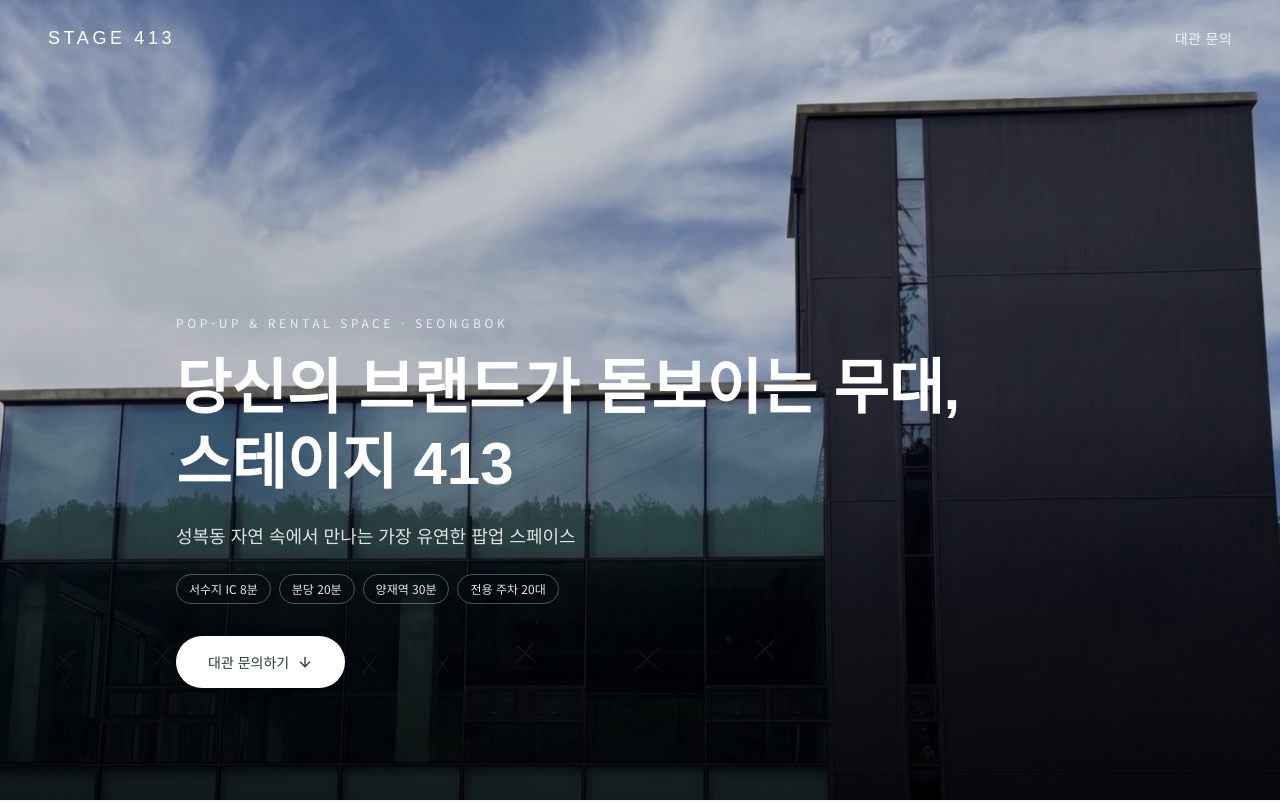
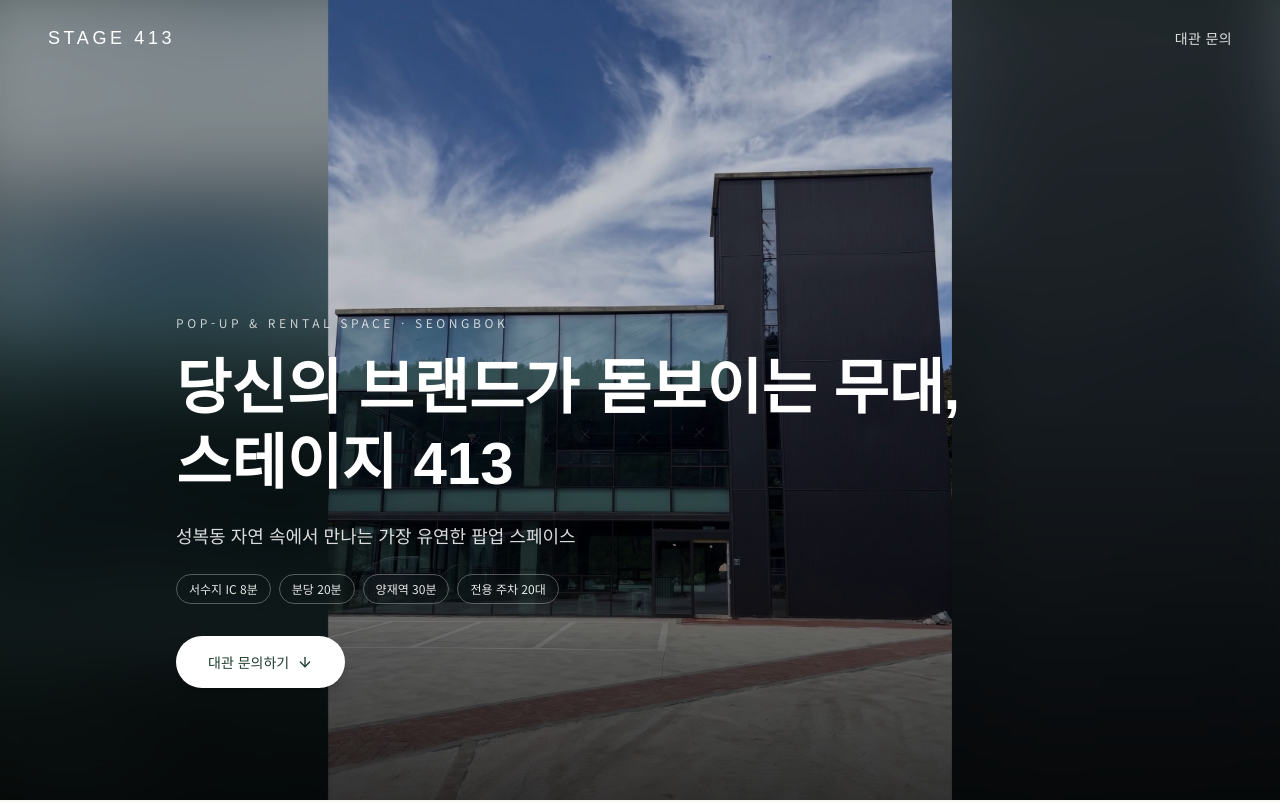
Before and after one commit to yunsh0115/stage413, a Next.js app: page / in a window 1280 px wide. Shown: the top 802 px of the page. Built offline with nearby package versions, Linux system fonts and the light colour scheme.

Commit message:
가로 화면에서 메인 사진이 잘리지 않도록 전체 표시 + 흐린 배경
Co-Authored-By: Claude Opus 5.5 <noreply@anthropic.com>

```diff
--- a/src/components/sections/Hero.tsx
+++ b/src/components/sections/Hero.tsx
@@ -5,7 +5,17 @@ import { access, site } from "@/lib/site";
 
 export default function Hero() {
   return (
-    <section className="relative flex min-h-svh flex-col justify-end overflow-hidden text-white">
+    <section className="relative flex min-h-svh flex-col justify-end overflow-hidden bg-forest-dark text-white">
+      {/* 세로 사진이라 가로로 넓은 화면에서는 잘리지 않게 전체를 보여주고, 양옆은 흐린 배경으로 채움 */}
+      <Image
+        src={main}
+        alt=""
+        aria-hidden
+        fill
+        quality={40}
+        sizes="50vw"
+        className="hidden scale-110 object-cover opacity-70 blur-2xl [@media(min-aspect-ratio:1/1)]:block"
+      />
       <Image
         src={main}
         alt="푸른 하늘 아래 통유리 파사드와 검은 계단 타워가 어우러진 스테이지 413 외관"
@@ -14,7 +24,7 @@ export default function Hero() {
         loading="eager"
         placeholder="blur"
         sizes="100vw"
-        className="animate-[hero-zoom_14s_ease-out_forwards] object-cover object-[center_30%]"
+        className="animate-[hero-zoom_14s_ease-out_forwards] object-cover object-[center_30%] [@media(min-aspect-ratio:1/1)]:object-contain"
       />
       <div className="absolute inset-0 bg-gradient-to-t from-black/75 via-black/25 to-black/20" />
 
```
